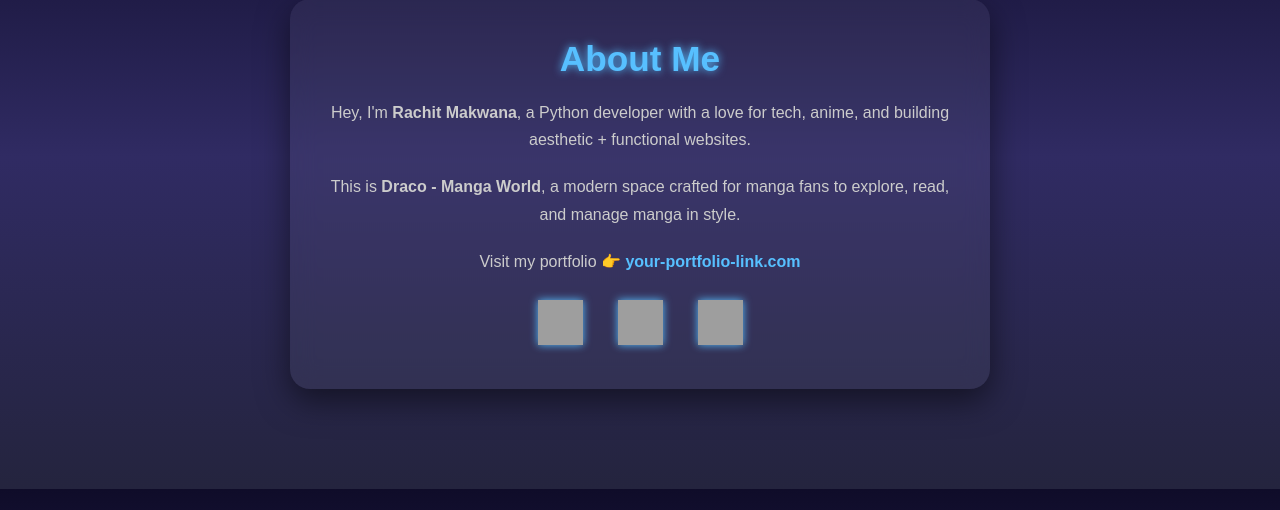
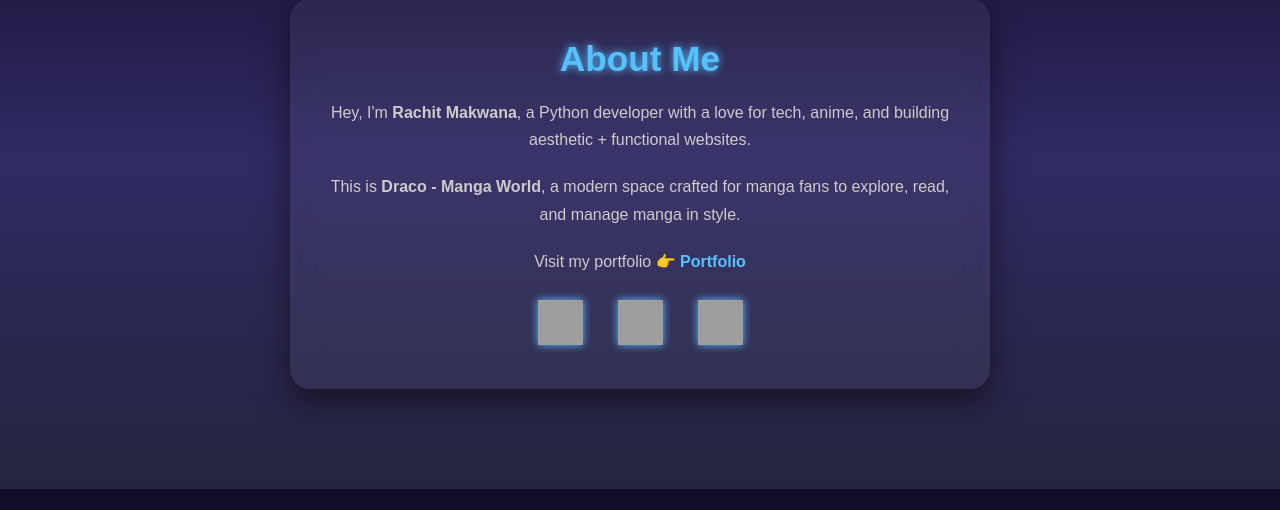
Before and after one commit to Rachit7168/Manga-Website, a Flask app: page /about in a window 1280 px wide. Shown: the part 175-685 px from the top of the page. Run offline with Flask 3, Linux system fonts and the light colour scheme; grey boxes are pictures that could not be loaded.

Commit message:
Added Links and Also changes some UI

```diff
--- a/main.py
+++ b/main.py
@@ -5,13 +5,14 @@ from werkzeug.security import generate_password_hash , check_password_hash
 from flask_login import login_user, LoginManager, current_user, logout_user , login_required
 from functools import wraps
 
+
 # Creating Flask application instance
 app = Flask(__name__)
-app.secret_key = 'rachit7168'
 
 # Configuring database URI and disabling modification tracking
 app.config['SQLALCHEMY_DATABASE_URI'] = 'sqlite:///manga.db'
-app.config['SQLALCHEMY_TRACK_MODIFICATIONS'] = False
+app.secret_key = '98989898'
+
 
 #Flask Login
 login_manager = LoginManager()
--- a/templates/about.html
+++ b/templates/about.html
@@ -228,16 +228,16 @@
     <h1>About Me</h1>
     <p>Hey, I'm <strong>Rachit Makwana</strong>, a Python developer with a love for tech, anime, and building aesthetic + functional websites.</p>
     <p>This is <strong>Draco - Manga World</strong>, a modern space crafted for manga fans to explore, read, and manage manga in style.</p>
-    <p>Visit my portfolio 👉 <a href="https://your-portfolio-link.com" target="_blank">your-portfolio-link.com</a></p>
+    <p>Visit my portfolio 👉 <a href="https://portfolio-website-j5mn.onrender.com" target="_blank">Portfolio</a></p>
 
     <div class="social-icons">
-      <a href="https://github.com/your-github" target="_blank">
+      <a href="https://github.com/Rachit7168" target="_blank">
         <img src="https://cdn-icons-png.flaticon.com/512/733/733553.png" alt="GitHub" />
       </a>
-      <a href="https://linkedin.com/in/your-linkedin" target="_blank">
+      <a href="http://www.linkedin.com/in/makwana-rachit-660839296" target="_blank">
         <img src="https://cdn-icons-png.flaticon.com/512/174/174857.png" alt="LinkedIn" />
       </a>
-      <a href="mailto:your-email@gmail.com" target="_blank">
+      <a href="mailto:rachitmakwana15@gmail.com" target="_blank">
         <img src="https://cdn-icons-png.flaticon.com/512/732/732200.png" alt="Gmail" />
       </a>
     </div>
--- a/templates/m_detail.html
+++ b/templates/m_detail.html
@@ -266,9 +266,6 @@
     <div class="logo">Draco</div>
     <div class="nav-links">
       <a href="{{ url_for('home') }}">Home</a>
-      <a href="/about">About</a>
-      <a href="/login">Login</a>
-      <a href="/signup">Signup</a>
     </div>
   </header>
 
```
